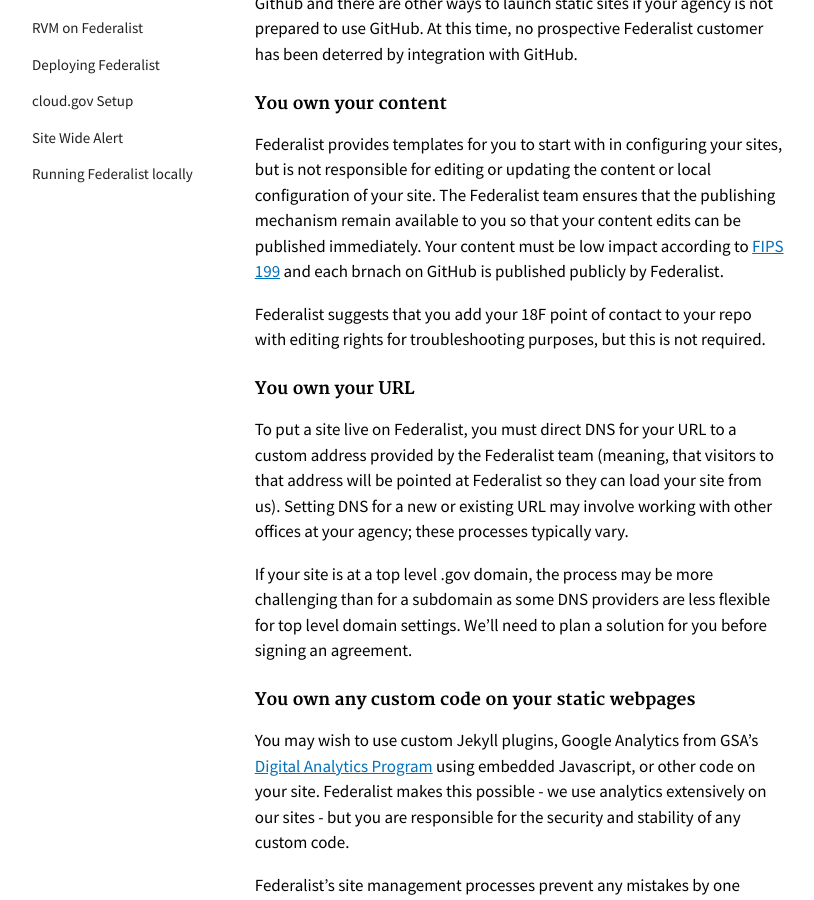
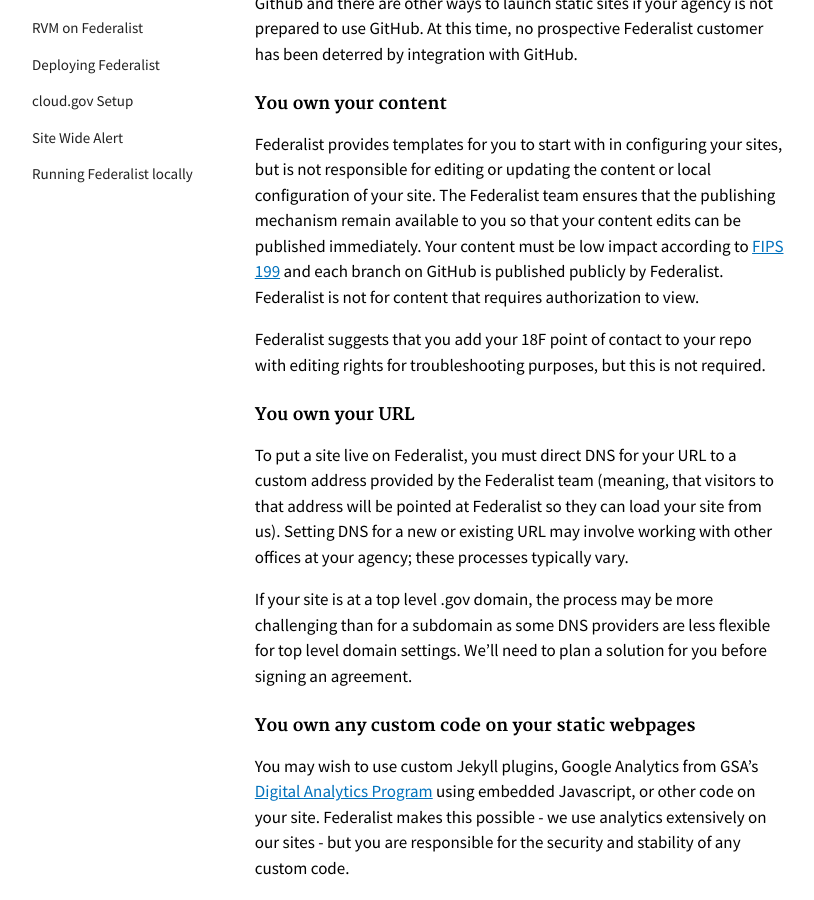
Before and after one commit to Macy-FK/federaliste, a Jekyll site: the page built from pages/using-federalist/customer-responsibilities.md, in a window 1280 px wide and 900 px high, scrolled down 949 px. Shown: the whole window, without its empty margins (146-960 px from the left). Built offline with Jekyll 4.4.1, drawn with Linux system fonts in a browser that asks for light colours; Markdown is read by kramdown in place of the engine named in the settings.

Commit message:
typo fix and extra sentence

```diff
--- a/pages/using-federalist/customer-responsibilities.md
+++ b/pages/using-federalist/customer-responsibilities.md
@@ -17,7 +17,7 @@ GitHub is used across the government (see [this dashboard](https://gsa.github.io
 
 #### You own your content
 
-Federalist provides templates for you to start with in configuring your sites, but is not responsible for editing or updating the content or local configuration of your site. The Federalist team ensures that the publishing mechanism remain available to you so that your content edits can be published immediately. Your content must be low impact according to [FIPS 199](http://nvlpubs.nist.gov/nistpubs/FIPS/NIST.FIPS.199.pdf) and each brnach on GitHub is published publicly by Federalist.
+Federalist provides templates for you to start with in configuring your sites, but is not responsible for editing or updating the content or local configuration of your site. The Federalist team ensures that the publishing mechanism remain available to you so that your content edits can be published immediately. Your content must be low impact according to [FIPS 199](http://nvlpubs.nist.gov/nistpubs/FIPS/NIST.FIPS.199.pdf) and each branch on GitHub is published publicly by Federalist. Federalist is not for content that requires authorization to view.
 
 Federalist suggests that you add your 18F point of contact to your repo with editing rights for troubleshooting purposes, but this is not required.
 
```
